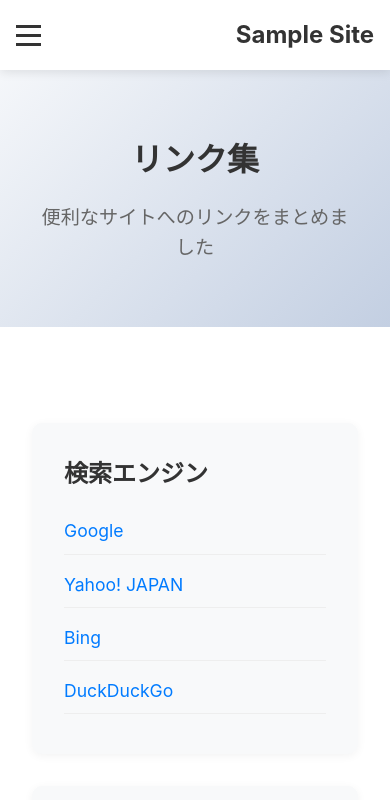
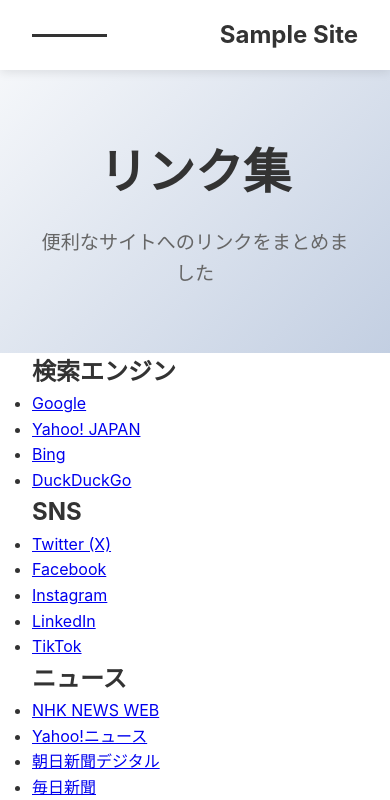
Before and after one commit to llmtst123/web, a plain HTML site: page link.html in a window 390 px wide. Shown: the top 800 px of the page. Drawn offline with Linux system fonts and the light colour scheme.

Commit message:
Update styles.css

```diff
--- a/styles.css
+++ b/styles.css
@@ -50,7 +50,7 @@ header {
 /* ハンバーガーメニュー */
 .hamburger {
     display: flex;
-    flex-direction: column;
+    align-items: center;
     background: none;
     border: none;
     cursor: pointer;
@@ -63,6 +63,14 @@ header {
     background: #333;
     margin: 3px 0;
     transition: 0.3s;
+}
+
+.hamburger-label {
+    margin-left: 8px;
+    font-size: 1rem;
+    color: #333;
+    letter-spacing: 1px;
+    font-weight: bold;
 }
 
 .hamburger.active span:nth-child(1) {
@@ -129,25 +137,6 @@ header {
     color: #007bff;
 }
 
-/* メニューオーバーレイ */
-.menu-overlay {
-    position: fixed;
-    top: 0;
-    left: 0;
-    width: 100%;
-    height: 100%;
-    background: rgba(0,0,0,0.5);
-    z-index: 150;
-    opacity: 0;
-    visibility: hidden;
-    transition: all 0.3s ease;
-}
-
-.menu-overlay.active {
-    opacity: 1;
-    visibility: visible;
-}
-
 /* メインコンテンツ */
 .container {
     max-width: 1200px;
@@ -172,31 +161,6 @@ header {
     color: #666;
 }
 
-/* レスポンシブ */
-@media (max-width: 768px) {
-    .nav-container {
-        padding: 1rem;
-    }
-
-    .hero h1 {
-        font-size: 2rem;
-    }
-
-    .mobile-menu {
-        width: 90%;
-    }
-
-    .links-grid {
-        grid-template-columns: 1fr;
-    }
-}
-
-/* リンク集のスタイル */
-.links-section {
-    padding: 4rem 0;
-    background: #fff;
-}
-
 /* フッター */
 footer {
     background: #333;
@@ -210,46 +174,3 @@ footer p {
     margin: 0;
     color: #ccc;
 }
-
-.links-grid {
-    display: grid;
-    grid-template-columns: repeat(auto-fit, minmax(250px, 1fr));
-    gap: 2rem;
-    margin-top: 2rem;
-}
-
-.link-category {
-    background: #f8f9fa;
-    padding: 2rem;
-    border-radius: 10px;
-    box-shadow: 0 2px 10px rgba(0,0,0,0.05);
-}
-
-.link-category h2 {
-    color: #333;
-    margin-bottom: 1rem;
-    font-size: 1.5rem;
-}
-
-.link-list {
-    list-style: none;
-}
-
-.link-list li {
-    margin: 0.5rem 0;
-}
-
-.link-list a {
-    color: #007bff;
-    text-decoration: none;
-    font-size: 1.1rem;
-    display: block;
-    padding: 0.5rem 0;
-    border-bottom: 1px solid #eee;
-    transition: color 0.3s;
-}
-
-.link-list a:hover {
-    color: #0056b3;
-    text-decoration: underline;
-}
```
